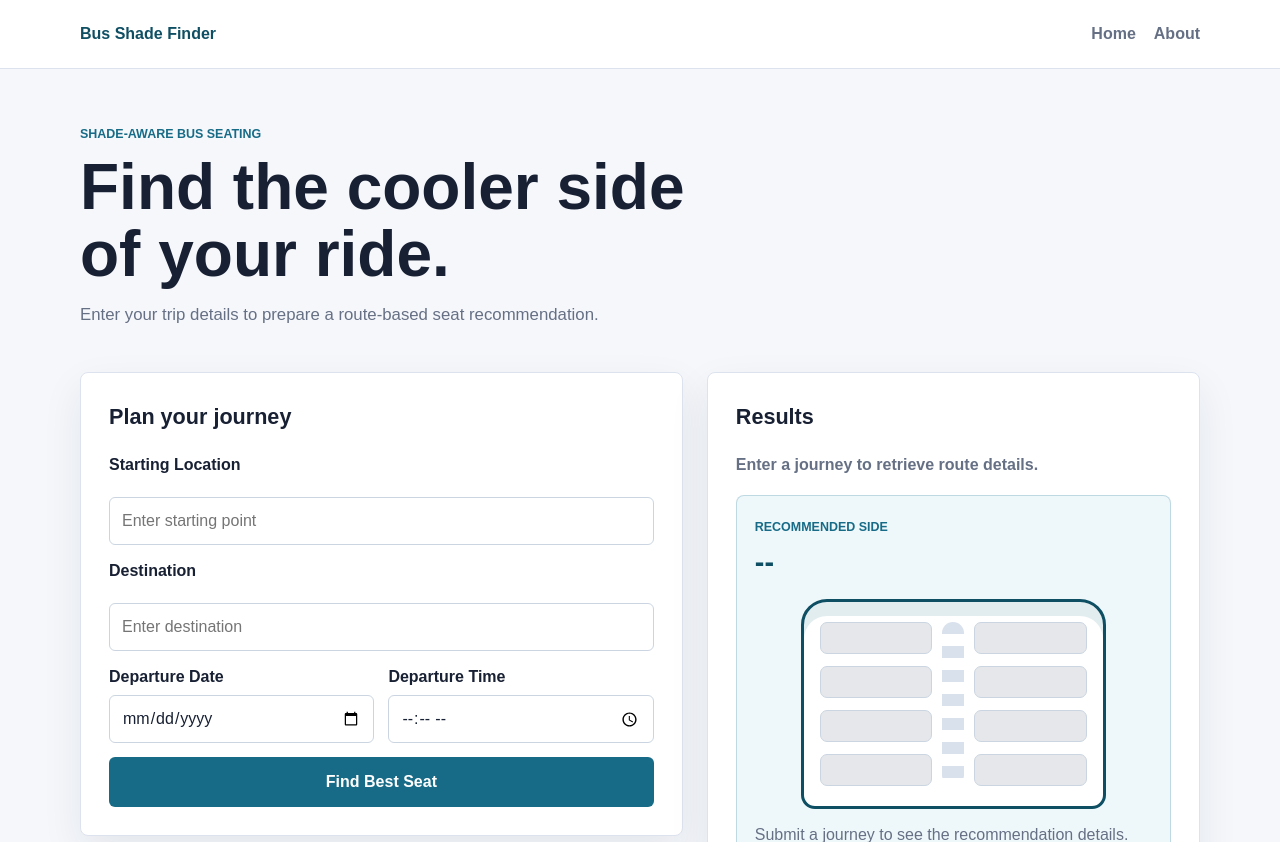
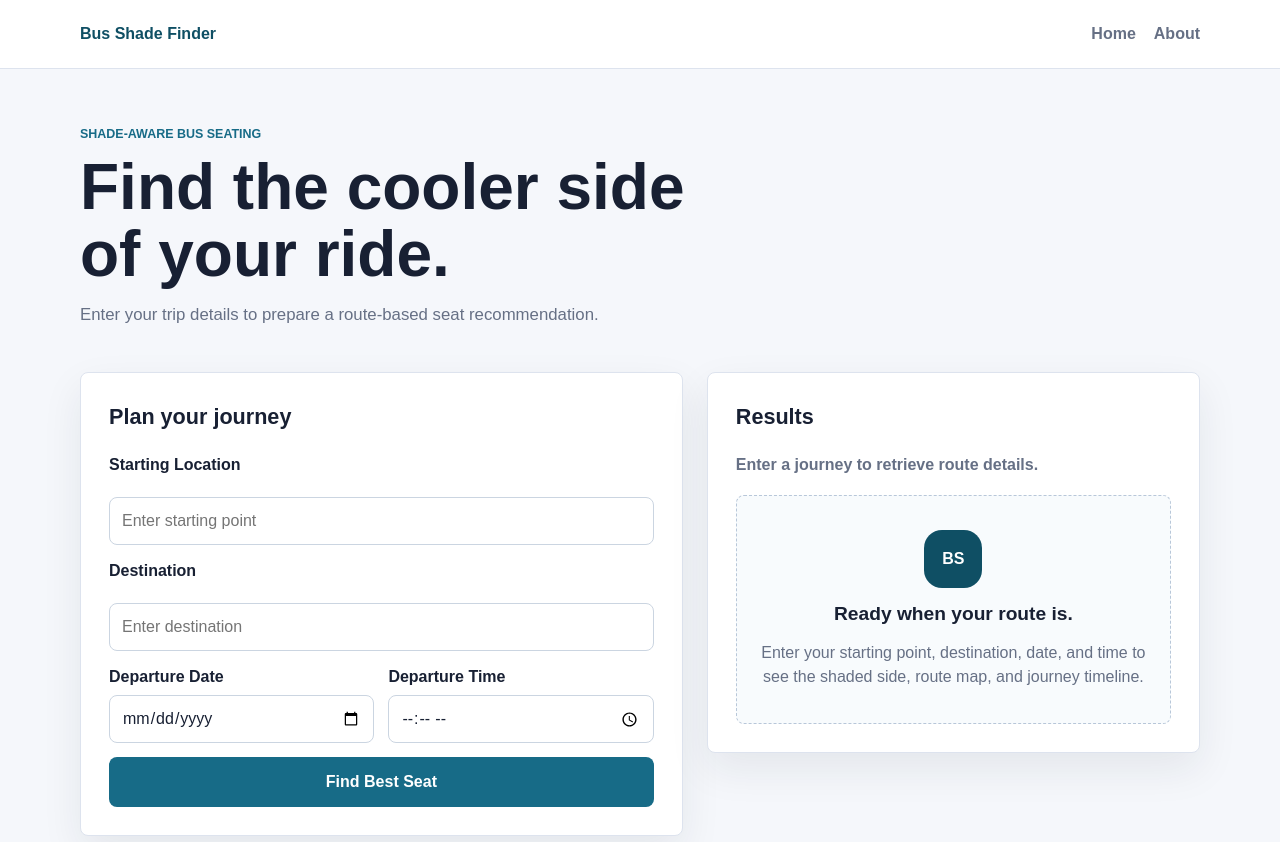
Before and after one commit to AbhishekKota799/bus-shade-finder, a Flask app: page / in a window 1280 px wide. Shown: the top 842 px of the page. Run offline with Flask 3, Linux system fonts and the light colour scheme.

Commit message:
Version 1.0

```diff
--- a/static/css/styles.css
+++ b/static/css/styles.css
@@ -7,7 +7,11 @@
     --primary: #176b87;
     --primary-dark: #0f4f64;
     --accent: #f4b942;
+    --danger: #b42318;
+    --danger-bg: #fff1f0;
+    --radius: 8px;
     --shadow: 0 16px 40px rgba(24, 32, 51, 0.08);
+    --shadow-soft: 0 10px 24px rgba(24, 32, 51, 0.07);
 }
 
 * {
@@ -137,7 +148,7 @@ input {
     width: 100%;
     min-height: 48px;
     border: 1px solid #cbd5e1;
-    border-radius: 6px;
+    border-radius: var(--radius);
     padding: 10px 12px;
     color: var(--text);
     font: inherit;
@@ -145,13 +156,12 @@ input {
 
 input:focus {
     border-color: var(--primary);
-    outline: 3px solid rgba(23, 107, 135, 0.15);
 }
 
 button {
     min-height: 50px;
     border: 0;
-    border-radius: 6px;
+    border-radius: var(--radius);
     background: var(--primary);
     color: #ffffff;
     cursor: pointer;
@@ -356,6 +382,57 @@ dd {
 
 .map-summary strong {
     color: var(--text);
+}
+
+.results-content {
+    animation: result-enter 0.34s ease-out both;
+}
+
+.empty-state {
+    display: grid;
+    justify-items: center;
+    gap: 12px;
+    border: 1px dashed #b8c7d9;
+    border-radius: var(--radius);
+    background: #f8fbfd;
+    padding: 34px 20px;
+    text-align: center;
+}
+
+.empty-state-icon {
+    display: grid;
+    place-items: center;
+    width: 58px;
+    height: 58px;
+    border-radius: 18px;
+    background: var(--primary-dark);
+    color: #ffffff;
+    font-weight: 900;
+    letter-spacing: 0;
+}
+
+.empty-state h3 {
+    margin: 0;
+    color: var(--text);
+    font-size: 1.2rem;
+}
+
+.empty-state p {
+    max-width: 34rem;
+    margin: 0;
+    color: var(--muted);
+}
+
+@keyframes result-enter {
+    from {
+        opacity: 0;
+        transform: translateY(12px);
+    }
+
+    to {
+        opacity: 1;
+        transform: translateY(0);
+    }
 }
 
 .map-marker-shell {
@@ -398,9 +475,10 @@ dd {
 .bus-recommendation {
     margin-bottom: 18px;
     border: 1px solid rgba(23, 107, 135, 0.22);
-    border-radius: 8px;
+    border-radius: var(--radius);
     background: #eef8fb;
     padding: 18px;
+    box-shadow: var(--shadow-soft);
 }
 
 .bus-recommendation strong {
@@ -450,7 +528,7 @@ dd {
 .seat-column span {
     min-height: 32px;
     border: 1px solid #cbd5e1;
-    border-radius: 7px;
+    border-radius: var(--radius);
     background: #e5e7eb;
 }
 
--- a/templates/index.html
+++ b/templates/index.html
@@ -39,8 +39,9 @@
             <div class="panel">
                 <h2 id="planner-title">Plan your journey</h2>
                 {% if errors %}
-                    <div class="alert" role="alert">
-                        <p>Please review your journey details:</p>
+                    <div class="error-card" role="alert" aria-labelledby="form-error-title">
+                        <span class="error-icon" aria-hidden="true">!</span>
+                        <p id="form-error-title">Please review your journey details:</p>
                         <ul>
                             {% for error in errors %}
                                 <li>{{ error }}</li>
@@ -73,13 +74,15 @@
             <section id="results" class="panel results" aria-labelledby="results-title">
                 <h2 id="results-title">Results</h2>
                 <p class="status-message">{{ status_message | default('Enter a journey to retrieve route details.') }}</p>
+                {% if journey_timeline %}
+                    <div class="results-content">
                         {% set side_value = recommended_side | default('--') %}
                         {% set side_class = side_value | lower | replace(' ', '-') %}
                         <div class="bus-recommendation bus-recommendation--{{ side_class }}" aria-label="Visual bus recommendation">
                             <span class="card-label">Recommended side</span>
                             <strong>{{ side_value }}</strong>
                             <div class="bus-visual" aria-hidden="true">
-                        <div class="direction-arrow direction-arrow--left">←</div>
+                                <div class="direction-arrow direction-arrow--left">&larr;</div>
                                 <div class="bus-shell">
                                     <div class="seat-column seat-column--left">
                                         <span></span>
@@ -95,7 +98,7 @@
                                         <span></span>
                                     </div>
                                 </div>
-                        <div class="direction-arrow direction-arrow--right">→</div>
+                                <div class="direction-arrow direction-arrow--right">&rarr;</div>
                             </div>
                             <p>{{ recommendation_reason | default('Submit a journey to see the recommendation details.') }}</p>
                         </div>
@@ -130,7 +133,6 @@
 
                         <section class="timeline" aria-labelledby="timeline-title">
                             <h3 id="timeline-title">Journey timeline</h3>
-                    {% if journey_timeline %}
                             <div class="timeline-list">
                                 {% for item in journey_timeline %}
                                     <article class="timeline-item">
@@ -140,10 +142,15 @@
                                     </article>
                                 {% endfor %}
                             </div>
+                        </section>
+                    </div>
                 {% else %}
-                        <p class="timeline-empty">Timeline will appear after a route is analyzed.</p>
+                    <div class="empty-state" aria-label="No journey analyzed yet">
+                        <span class="empty-state-icon" aria-hidden="true">BS</span>
+                        <h3>Ready when your route is.</h3>
+                        <p>Enter your starting point, destination, date, and time to see the shaded side, route map, and journey timeline.</p>
+                    </div>
                 {% endif %}
-                </section>
             </section>
         </section>
 
```
Also changed, not shown: other parts of static/css/styles.css (+44 -10 lines). Lines whose indentation alone changed are shown as unchanged.
